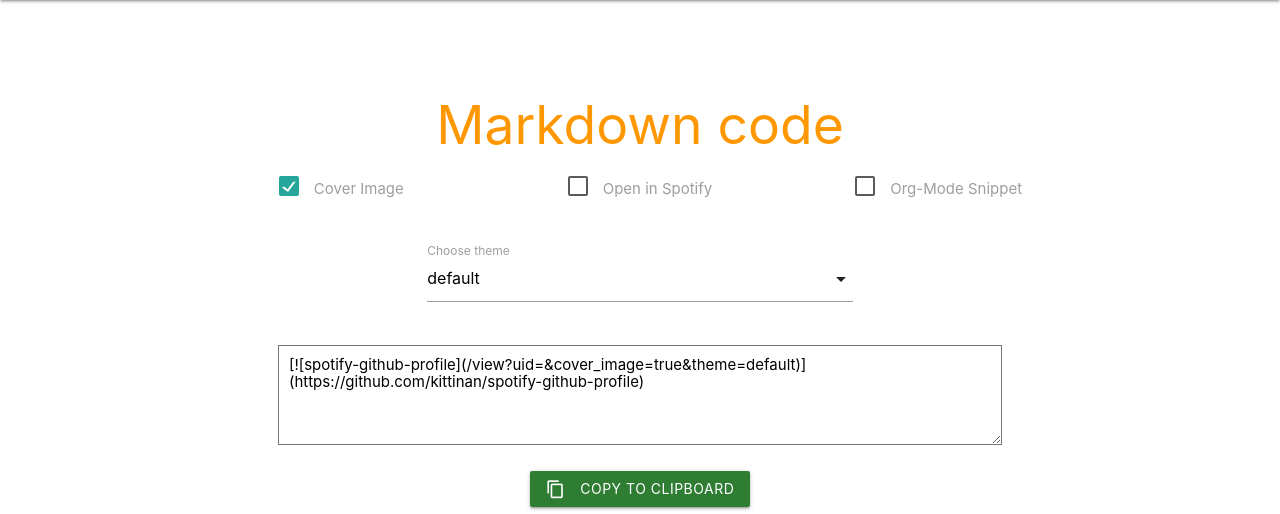
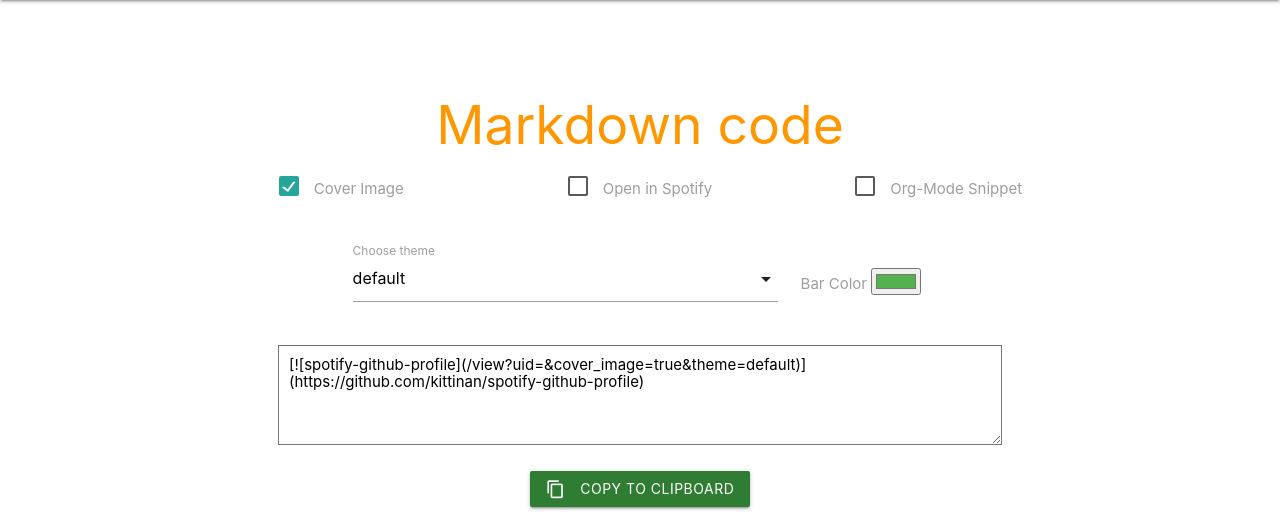
Before and after one commit to kittinan/spotify-github-profile, a Flask app: template api/templates/callback.html.j2 in a window 1280 px wide. Shown: the part 64-578 px from the top of the page. Run offline with Flask 2, Linux system fonts and the light colour scheme; the template is opened without the code that fills it, so the values that code supplies are empty; parts of the project's set-up code (start-up, migrations or seed data) failed here and were passed over; some libraries are stand-ins or nearby versions.

Commit message:
feat: add bar color picker

```diff
--- a/api/templates/callback.html.j2
+++ b/api/templates/callback.html.j2
@@ -94,8 +94,8 @@
         </div>
       </div>
 
-      <div class="row">
-        <div class="input-field col s12 m6 offset-m3">
+      <div class="row center">
+        <div class="input-field col s12 m6 offset-m2">
           <select>
             <option value="default" selected>default</option>
             <option value="compact">compact</option>
@@ -104,6 +104,12 @@
             <option value="karaoke">karaoke</option>
           </select>
           <label>Choose theme</label>
+        </div>
+        <div class="input-field col s12 m2">
+          <label>
+            <span>Bar Color</span>
+            <input type="color" id="bar_color" name="bar_color" value="#53b14f">
+          </label>
         </div>
       </div>
 
@@ -201,6 +207,11 @@
       updateUrl();
     });
 
+    $('#bar_color').change(function() {
+      urlParams.bar_color = this.value;
+      updateUrl();
+    });
+
     $(document).ready(function(){
       $('select').formSelect();
     });
--- a/api/templates/spotify.html.j2
+++ b/api/templates/spotify.default.html.j2
@@ -65,7 +65,7 @@
       }
 
       .bar {
-        background: #53b14f;
+        background: {{bar_color|safe}};
         bottom: 1px;
         height: 3px;
         position: absolute;
--- a/api/view.py
+++ b/api/view.py
@@ -55,10 +55,7 @@ def load_image_b64(url):
 
 
 @functools.lru_cache(maxsize=128)
-def make_svg(artist_name, song_name, img, is_now_playing, cover_image, theme):
-
-    print("make_svg")
-
+def make_svg(artist_name, song_name, img, is_now_playing, cover_image, theme, bar_color):
     height = 0
     num_bar = 75
 
@@ -98,12 +95,10 @@ def make_svg(artist_name, song_name, img, is_now_playing, cover_image, theme):
         "song_name": song_name,
         "img": img,
         "cover_image": cover_image,
+        'bar_color': bar_color,
     }
 
-    if theme != 'default':
-      return render_template(f"spotify.{theme}.html.j2", **rendered_data)
-    else:
-      return render_template("spotify.html.j2", **rendered_data)
+    return render_template(f"spotify.{theme}.html.j2", **rendered_data)
 
 
 def get_cache_token_info(uid):
@@ -128,8 +123,6 @@ def get_access_token(uid):
 
     if token_info is None:
         # Load from firebase
-        print("load token_info from firebase")
-
         doc_ref = db.collection("users").document(uid)
         doc = doc_ref.get()
 
@@ -150,12 +143,7 @@ def get_access_token(uid):
     print(current_ts, expired_ts)
     if expired_ts is None or current_ts >= expired_ts:
         # Refresh token
-
-        print("Refresh token")
-
         refresh_token = token_info["refresh_token"]
-
-        # print(f"refresh_token : {refresh_token}")
 
         new_token = spotify.refresh_token(refresh_token)
         expired_ts = int(time()) + new_token["expires_in"]
@@ -197,6 +185,7 @@ def catch_all(path):
     cover_image = request.args.get("cover_image", default="true") == "true"
     is_redirect = request.args.get("redirect", default="false") == "true"
     theme = request.args.get("theme", default="default")
+    bar_color = request.args.get("bar_color", default="#53b14f")
 
     item, is_now_playing = get_song_info(uid)
 
@@ -222,12 +211,12 @@ def catch_all(path):
         artist_name = item["show"]["publisher"].replace("&", "&amp;")
         song_name = item["name"].replace("&", "&amp;")
 
-    svg = make_svg(artist_name, song_name, img, is_now_playing, cover_image, theme)
+    svg = make_svg(artist_name, song_name, img, is_now_playing, cover_image, theme, bar_color)
 
     resp = Response(svg, mimetype="image/svg+xml")
     resp.headers["Cache-Control"] = "s-maxage=1"
 
-    print(getsizeof(CACHE_TOKEN_INFO))
+    print('cache size:', getsizeof(CACHE_TOKEN_INFO))
 
     return resp
 
```
